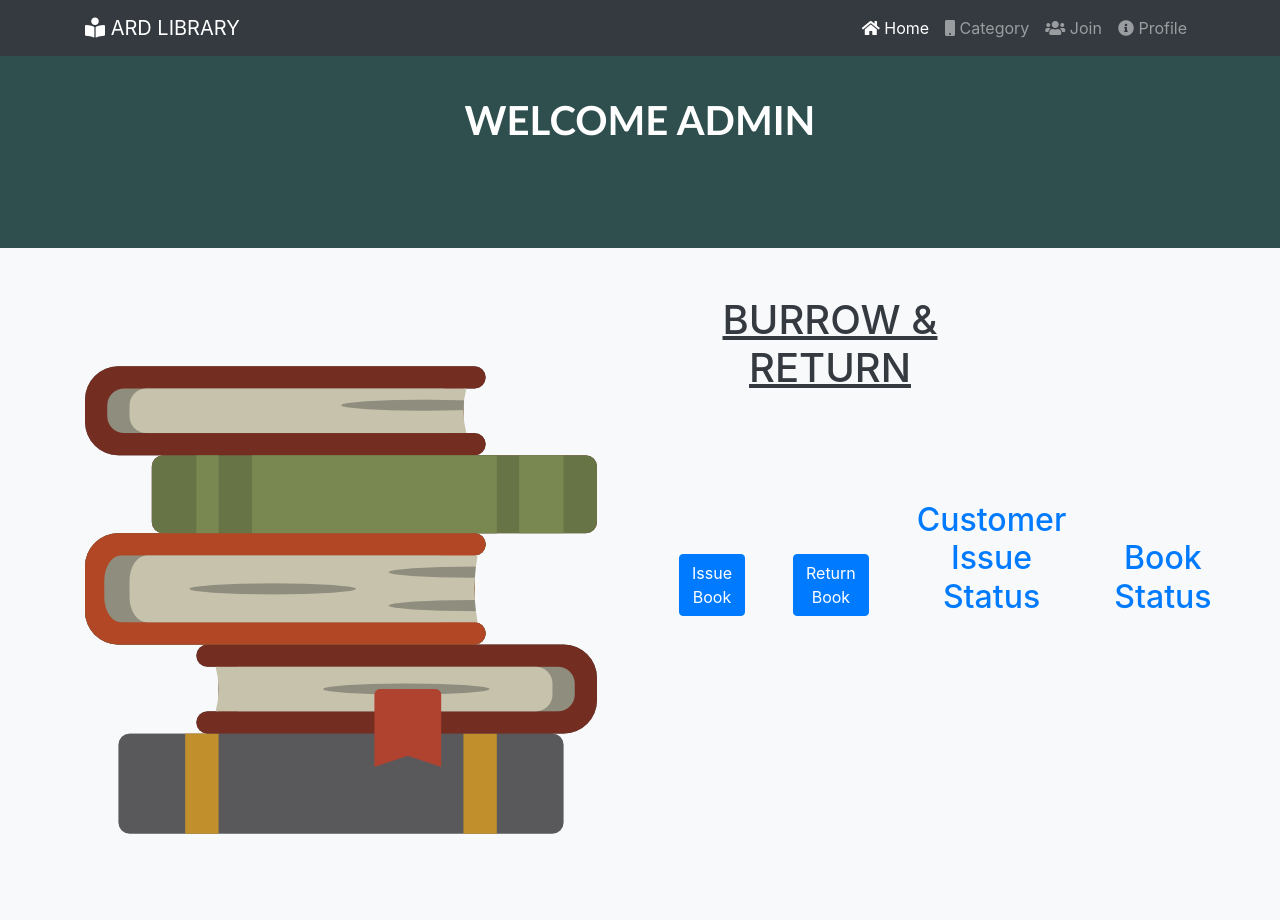
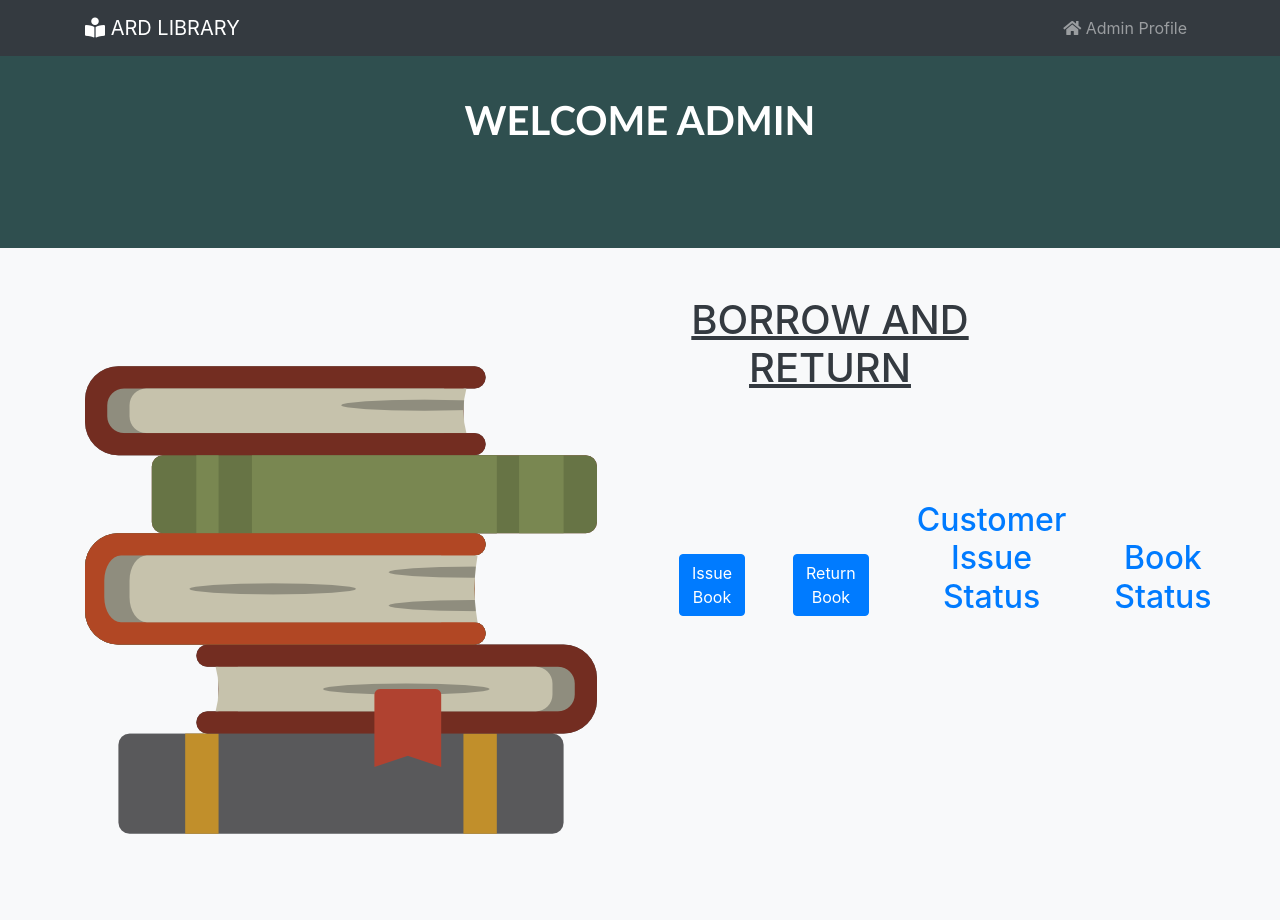
Before and after one commit to AshenManilka/ARDLIBRARY, a PHP site: page /Newfolder/issue.php in a window 1280 px wide. Run offline with PHP 8.4, Linux system fonts and the light colour scheme; data comes from the database, SQL or seed files in the repository; some libraries are stand-ins or nearby versions.

Commit message:
new updated

```diff
--- a/Newfolder/issue.php
+++ b/Newfolder/issue.php
@@ -157,24 +157,16 @@ if (isset($_POST['submit'])) {
         <nav class="navbar navbar-expand-sm bg-dark navbar-dark fixed-top" id="main-nav">
             <div class="container">
 
-                <a href="index.html" class="navbar-brand"><i class="fas fa-book-reader"></i>  ARD LIBRARY</a>
+                <a href="adminpro.php" class="navbar-brand"><i class="fas fa-book-reader"></i>  ARD LIBRARY</a>
                 <button class="navbar-toggler" data-toggle="collapse" data-target="#navbarCollapse">
                     <span class="navbar-toggle-icon"> <i class="fas fa-bars"></i></span>
                 </button>
                 <div class="collapse navbar-collapse" id="navbarCollapse">
                     <ul class="navbar-nav ml-auto ">
                         <li class="nav-item">
-                            <a href="#home-section"class="nav-link"><i class="fas fa-home"></i> Home</a>
+                            <a href="adminpro.php"class="nav-link"><i class="fas fa-home"></i> Admin Profile</a>
                         </li>
-                        <li class="nav-item">
-                            <a href="#shop-head-section" class="nav-link"><i class="fas fa-mobile"></i> Category </a>
-                        </li>
-                        <li class="nav-item">
-                            <a href="#join-head-section"class="nav-link"><i class="fas fa-users"></i> Join</a>
-                        </li>
-                        <li class="nav-item">
-                            <a href="#about-head-section"class="nav-link"><i class="fas fa-info-circle"></i> Profile</a>
-                        </li>
+
                     </ul>
                 </div>
             </div>
@@ -215,7 +207,7 @@ if (isset($_POST['submit'])) {
                         <img src="./img/804508_book_512x512.png" alt="issue" class="img-fluid mb-3 rounded-left event-pic">
                     </div>
                     <div class="col-md-4 text-center ">
-                        <h1 class="text-dark"><u>BURROW & RETURN</u></h1>
+                        <h1 class="text-dark"><u>BORROW AND RETURN</u></h1>
                         <div class="d-flex">
 
                             <div class="p-4 align-self-end ">
```
Also changed, not shown: Newfolder/adminpro.php (+2 -19 lines), Newfolder/img/books/196139.jpg (added), Newfolder/img/books/196143.jpg (added), Newfolder/img/books/image.webp (added).
